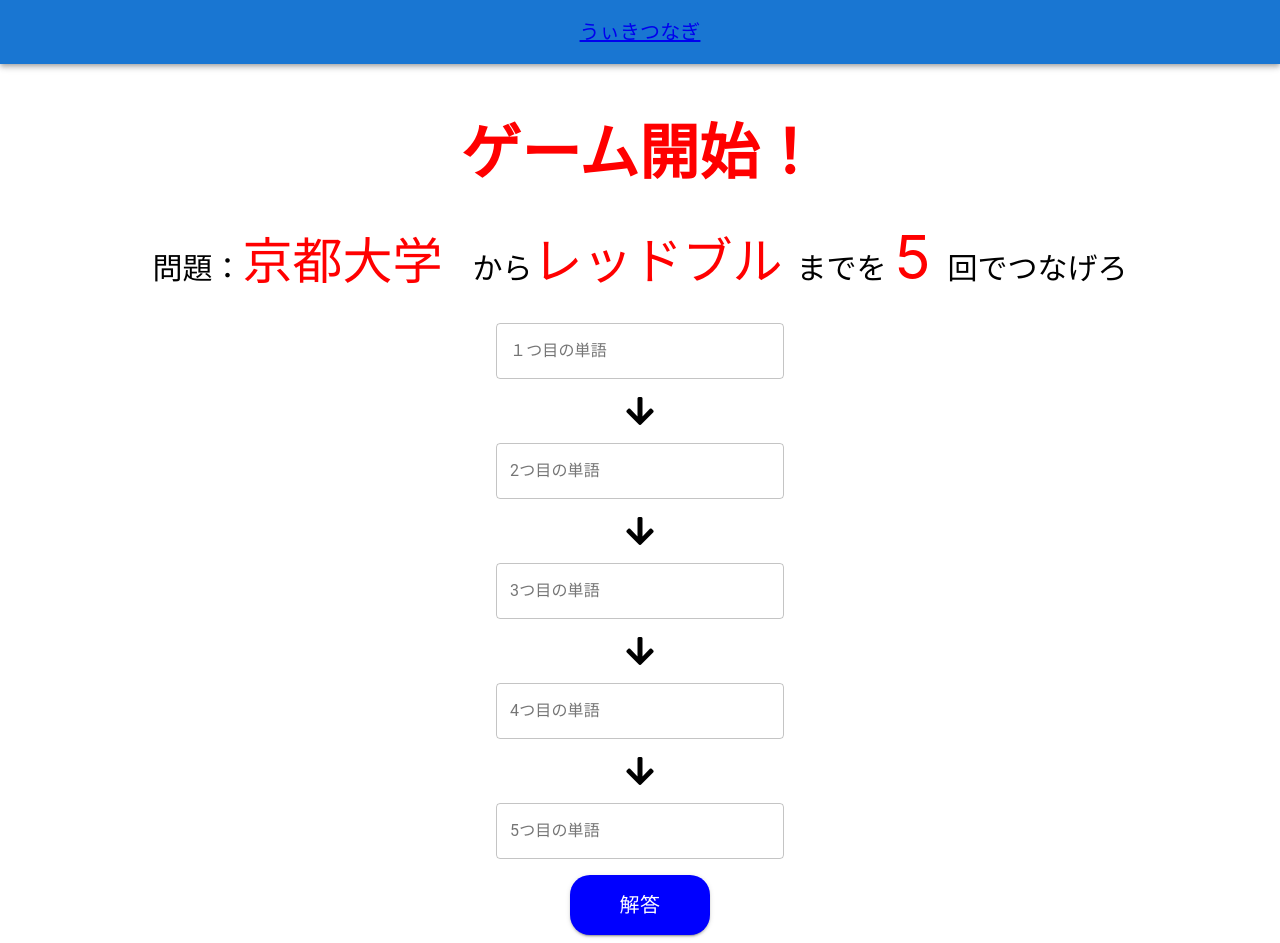
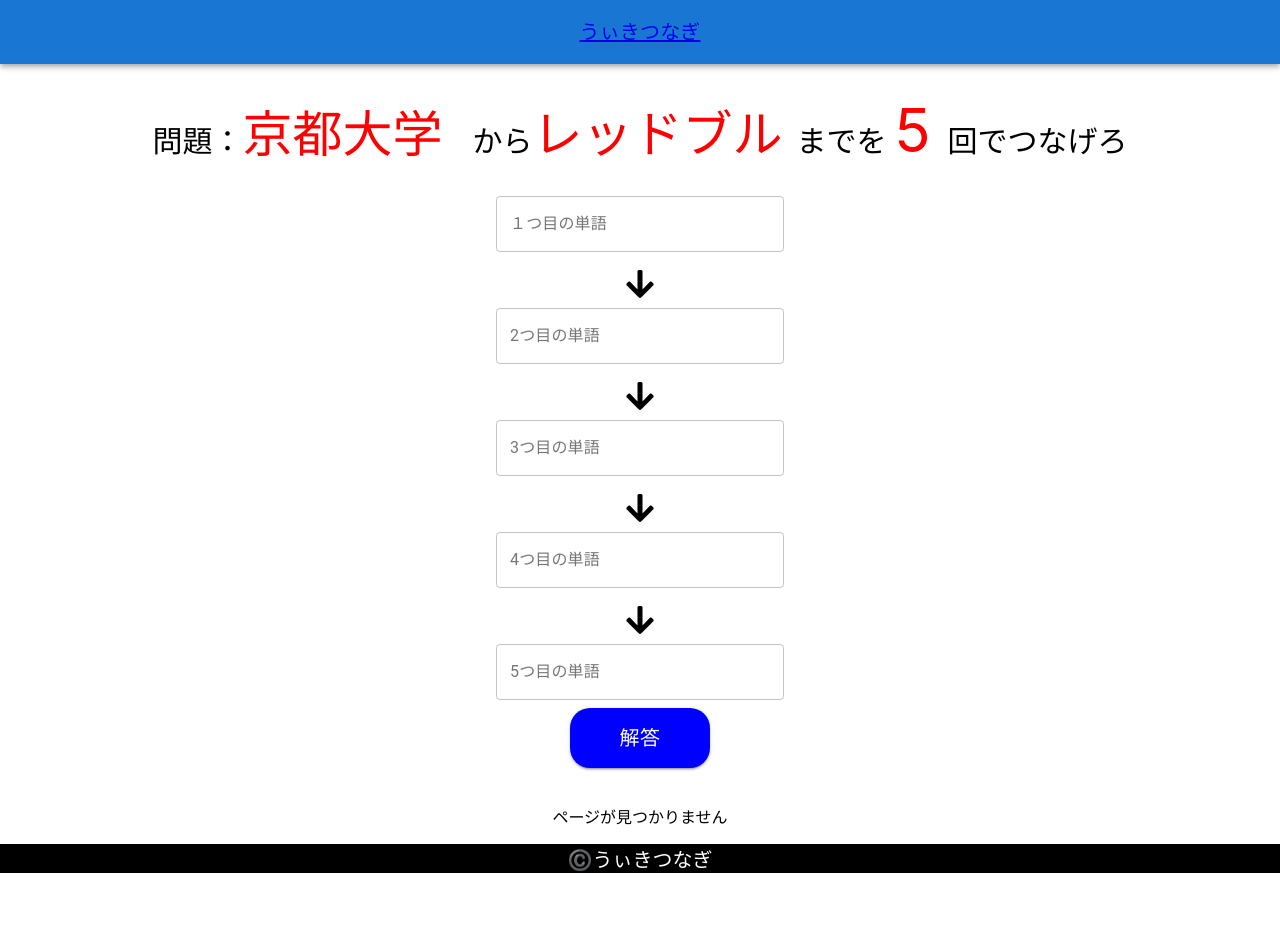
Before and after one commit to Kamodes/wikitsunagi_front, a React (Create React App) app: page /Main in a window 1280 px wide. After the commit the page ends 873 px from the top, so only its background shows below. Built offline with nearby package versions, Linux system fonts and the light colour scheme.

Commit message:
バックエンドとつなげる準備をした

```diff
--- a/src/components/AnswersList.tsx
+++ b/src/components/AnswersList.tsx
@@ -1,4 +1,4 @@
-import React, { useState } from "react";
+import React from "react";
 import styled from "styled-components";
 import { useForm, SubmitHandler } from "react-hook-form";
 import { TextField, Grid, Button } from "@material-ui/core";
@@ -10,6 +10,10 @@
   third: string;
   forth: string;
   fifth: string;
+};
+
+type AnswerListProps = {
+  handleAnswerChange: (data: AnswerType) => void;
 };
 
 const StyledButton = styled(Button)`
@@ -27,20 +31,25 @@
   color: "white",
   fontSize: "20px",
   borderRadius: "20px",
+  marginBottom: "20px",
 };
 
-const AnswersList = () => {
-  const { register, handleSubmit } = useForm<AnswerType>({
+const AnswersList = (Prop: AnswerListProps) => {
+  const { register, handleSubmit, watch } = useForm<AnswerType>({
     mode: "onSubmit",
     reValidateMode: "onChange",
   });
   const handleOnSubmit: SubmitHandler<AnswerType> = (data) => {
+    console.log("start");
     console.log(data);
+    Prop.handleAnswerChange(data);
   };
+
+  console.log(watch());
   return (
     <>
       <form onSubmit={handleSubmit(handleOnSubmit)}>
-        <Grid container spacing={2} justifyContent="center" direction="column">
+        <Grid container spacing={1} justifyContent="center" direction="column">
           <Grid item>
             <Grid container direction="column" spacing={2}>
               <Grid item>
@@ -50,6 +59,7 @@
                   {...register("first")}
                   variant="outlined"
                   style={FormStyle}
+                  defaultValue=""
                 ></TextField>
               </Grid>
               <Grid item>
@@ -66,6 +76,7 @@
                   {...register("second")}
                   variant="outlined"
                   style={FormStyle}
+                  defaultValue=""
                 ></TextField>
               </Grid>
               <Grid item>
@@ -82,6 +93,7 @@
                   {...register("third")}
                   variant="outlined"
                   style={FormStyle}
+                  defaultValue=""
                 ></TextField>
               </Grid>
               <Grid item>
@@ -98,6 +110,7 @@
                   {...register("forth")}
                   variant="outlined"
                   style={FormStyle}
+                  defaultValue=""
                 ></TextField>
               </Grid>
               <Grid item>
@@ -119,7 +132,6 @@
             </Grid>
           </Grid>
           <Grid item>
-            <Link to="/result">
             <StyledButton
               type="submit"
               variant="contained"
@@ -129,7 +141,6 @@
             >
               解答
             </StyledButton>
-            </Link>
           </Grid>
         </Grid>
       </form>
--- a/src/components/App.tsx
+++ b/src/components/App.tsx
@@ -1,13 +1,22 @@
-import React, { useState } from "react";
+import React, { useState, useEffect } from "react";
 import "./CSS/App.css";
 import { BrowserRouter as Router, Route } from "react-router-dom";
 import Game from "./Game";
 import Title from "./Title";
 import Result from "./Result";
 import ButtonAppBar from "./modules/ButtonAppBar";
+import Footer from "./footer";
+import Page404 from "./Page404";
 
 //ここのinitialの時点でAPIからデータ取ってきても良いと思う
 const initialQuestWord: string[] = ["京都大学", "レッドブル"];
+const initialAnswer: AnswerType = {
+  first: "",
+  second: "",
+  third: "",
+  forth: "",
+  fifth: "",
+};
 const initialModelAnswer: string[] = [
   "京都大学",
   "大分県",
@@ -15,8 +24,34 @@
   "島根市",
   "卑弥呼",
 ];
+
+type AnswerType = {
+  first: string;
+  second: string;
+  third: string;
+  forth: string;
+  fifth: string;
+};
 function App() {
   const [questWord, setQuestWord] = useState(initialQuestWord);
+  const [modelAnswer, setModelAnswer] = useState(initialModelAnswer);
+  const [judge, setJudge] = useState(false);
+
+  const [answers, setAnswers] = useState(initialAnswer);
+  const handleAnswerChange = (data: AnswerType) => {
+    setAnswers(data);
+  };
+
+  useEffect(() => {
+    // "ここでanswersをバックエンドに送る";
+    // 受け取ったデータに基づいてjudgeの値を変える
+    // さらに模範解答を受け取りmodelAnswerに代入する
+    setJudge(true);
+    setModelAnswer(["かも", "taka", "koba", "hira", "mura"]);
+    console.log("useEffectOK");
+    return () => {};
+  }, [answers]);
+
   return (
     <div className="App">
       <head>
@@ -32,16 +67,22 @@
           <Route
             exact
             path="/Main"
-            render={() => <Game questWords={questWord} maxWord={5} />}
+            render={() => (
+              <Game
+                questWords={questWord}
+                maxWord={5}
+                handleAnswerChange={handleAnswerChange}
+              />
+            )}
           />
           <Route
             exact
             path="/Result"
-            render={() => (
-              <Result judge={false} modelAnswer={initialModelAnswer} />
-            )}
+            render={() => <Result judge={judge} modelAnswer={modelAnswer} />}
           />
+          <Route component={Page404} />
         </div>
+        <Footer />
       </Router>
     </div>
   );
--- a/src/components/Game.tsx
+++ b/src/components/Game.tsx
@@ -1,23 +1,20 @@
-import React, { useEffect, useState } from "react";
+import React from "react";
 import AnswersList from "./AnswersList";
-import { Link } from "react-router-dom";
 import styled from "styled-components";
-import { type } from "os";
 
 type GameProps = {
   questWords: string[];
   maxWord: number;
+  handleAnswerChange: (data: AnswerType) => void;
 };
 
-const TitleStyle = styled.h1`
-  color: red;
-  font-size: 60px;
-  margin-bottom: 20px;
-`;
-
-const StyledLink = styled.section`
-  margin-top: 30px;
-`;
+type AnswerType = {
+  first: string;
+  second: string;
+  third: string;
+  forth: string;
+  fifth: string;
+};
 
 const StyledAnswerCount = styled.span`
   font-size: 60px;
@@ -37,14 +34,13 @@
 const Game = (Prop: GameProps) => {
   return (
     <>
-      <TitleStyle>ゲーム開始！</TitleStyle>
       <StyledQuestion>
         問題：<StyledWord>{Prop.questWords[0]}</StyledWord>　から
         <StyledWord>{Prop.questWords[1]} </StyledWord>までを{" "}
         <StyledAnswerCount>{Prop.maxWord} </StyledAnswerCount>
         回でつなげろ
       </StyledQuestion>
-      <AnswersList />
+      <AnswersList handleAnswerChange={Prop.handleAnswerChange} />
     </>
   );
 };
--- /dev/null
+++ b/src/components/Page404.tsx
@@ -0,0 +1,5 @@
+const Page404 = () => {
+  return <p>ページが見つかりません</p>;
+};
+
+export default Page404;
--- /dev/null
+++ b/src/components/footer.tsx
@@ -0,0 +1,14 @@
+import styled from "styled-components";
+
+const FooterLogo = styled.p`
+  font-size: 20px;
+  background-color: black;
+  color: white;
+  margin-top: 0;
+  margin-bottom: 0;
+`;
+
+const Footer = () => {
+  return <FooterLogo>©️うぃきつなぎ</FooterLogo>;
+};
+export default Footer;
```
Also changed, not shown: 1 other file (tests, documents, lock files or other folders). Lines whose indentation alone changed are shown as unchanged.
